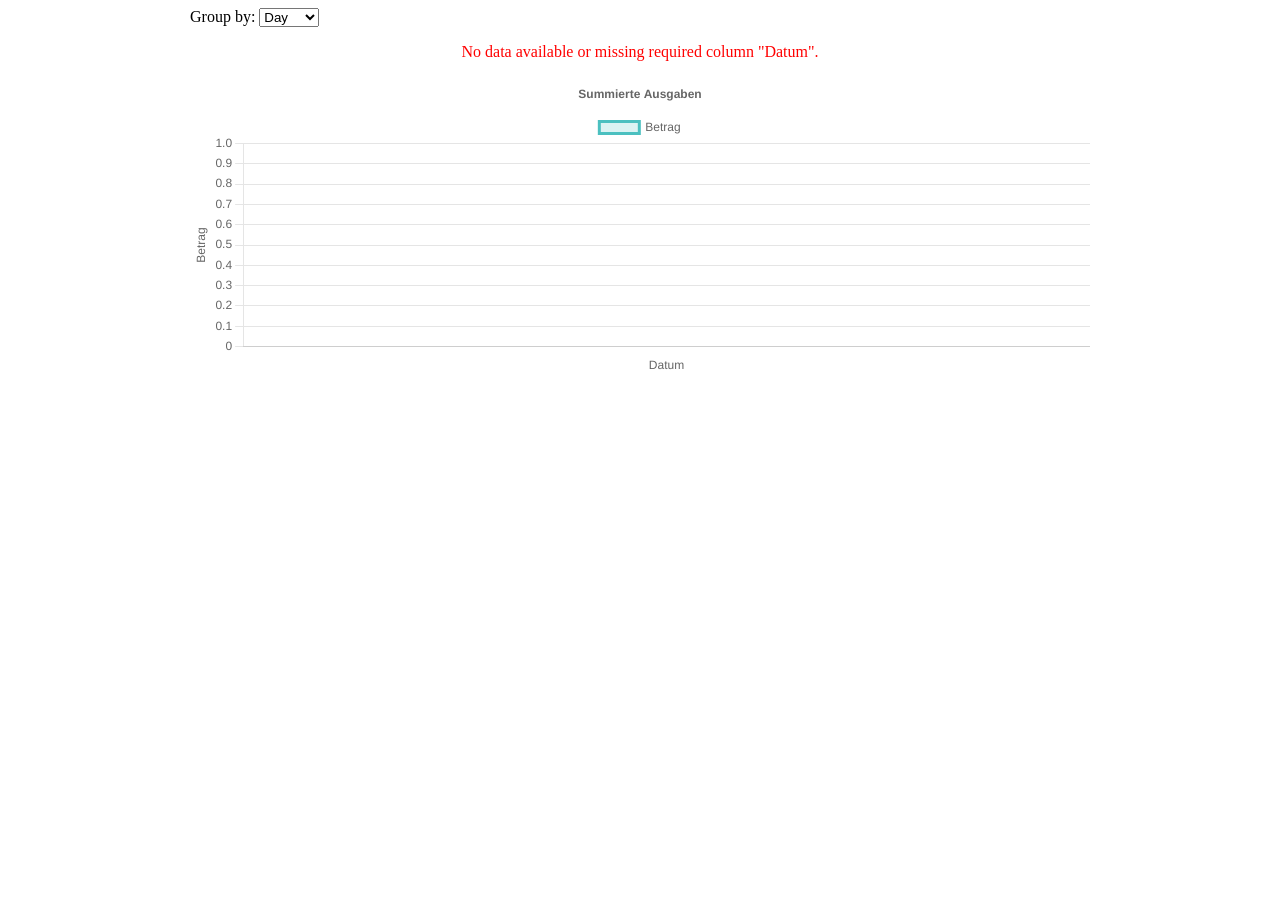
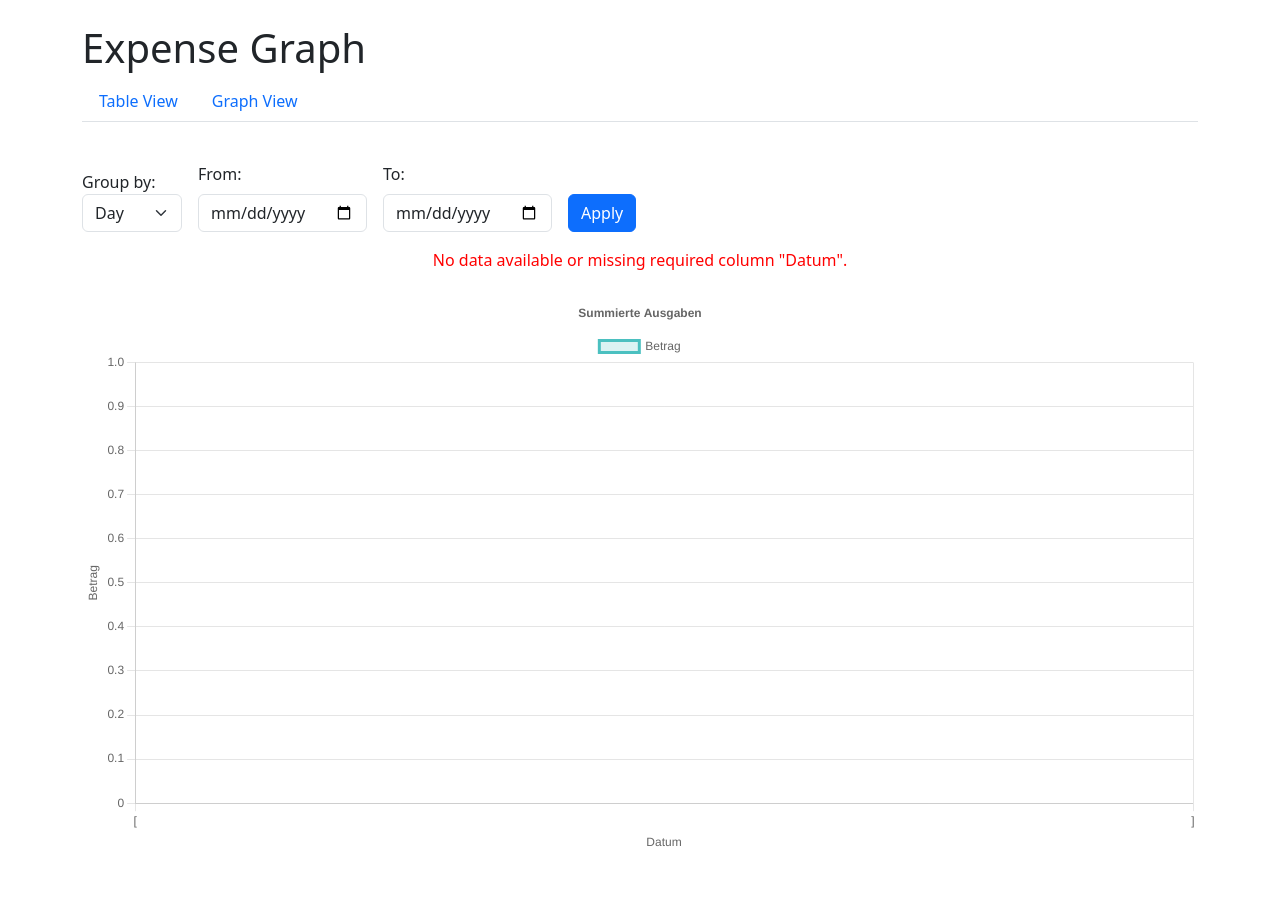
Before and after one commit to artemis-mike/AndroMoney-WebFrontend, a Flask app: page /graph in a window 1280 px wide. Before the commit the page ends 370 px from the top, so only its background shows below. Run offline with Flask 3, Linux system fonts and the light colour scheme.

Commit message:
Graph view with time range selection

```diff
--- a/src/routes/graphs_routes.py
+++ b/src/routes/graphs_routes.py
@@ -12,16 +12,29 @@
 def daily_expense_graph():
   filename = request.args.get('file', 'example.csv')
   group_by = request.args.get('group_by', 'day')
+  start_date_str = request.args.get('start_date', '')
+  end_date_str = request.args.get('end_date', '')
   df = data_loader.load_data(filename)
   if df.empty or 'Datum' not in df.columns:
     error = 'No data available or missing required column "Datum".'
-    return render_template('graph_view.html', labels='[]', data='[]', group_by=group_by, file=filename, error=error)
+    return render_template('graph_view.html', labels='[]', data='[]', group_by=group_by, filename=filename, start_date=start_date_str, end_date=end_date_str, error=error)
   df = data_loader.enrich_date(df)
   df = data_loader.data_reorder(df)
   df.columns = df.columns.str.strip()
 
   df['Betrag'] = pd.to_numeric(df['Betrag'], errors='coerce')
   df = df.dropna(subset=['Betrag'])
+
+  # Date filtering
+  if start_date_str:
+    from datetime import datetime
+    start_date = datetime.strptime(start_date_str, "%Y-%m-%d").date()
+    df = df[df['Datum'].dt.date >= start_date]
+
+  if end_date_str:
+    from datetime import datetime
+    end_date = datetime.strptime(end_date_str, "%Y-%m-%d").date()
+    df = df[df['Datum'].dt.date <= end_date]
 
   # Grouping logic
   if group_by == 'day':
@@ -46,6 +59,16 @@
     labels = grouped['Datum'].astype(str).tolist()
 
   data = grouped['Betrag'].tolist()
-  print(df)
+  # print(df)
 
-  return render_template('graph_view.html', labels=json.dumps(labels), data=json.dumps(data), group_by=group_by, file=filename, error=None)
+  return render_template(
+    'graph_view.html',
+    labels=labels,
+    data=data,
+    group_by=group_by,
+    filename=filename,
+    active='graph',
+    start_date=start_date_str,
+    end_date=end_date_str,
+    error=None
+  )
--- a/src/routes/main_routes.py
+++ b/src/routes/main_routes.py
@@ -46,5 +46,6 @@
     all_columns=list(df.columns),
     selected_columns=selected_columns,
     start_date=start_date_str,
-    end_date=end_date_str
+    end_date=end_date_str,
+    active='table'
   )
--- a/src/templates/data_table.html
+++ b/src/templates/data_table.html
@@ -10,6 +10,7 @@
 <div class="container mt-4">
   <h1>Expense Data</h1>
 
+  {% include 'menu.html' with context %}
 
 
 <form method="get" class="mb-3 row g-3 align-items-end">
--- a/src/templates/graph_view.html
+++ b/src/templates/graph_view.html
@@ -3,28 +3,50 @@
 <head>
   <meta charset="UTF-8" />
   <title>Interactive Daily Expenses Graph</title>
+  <link href="https://cdn.jsdelivr.net/npm/bootstrap@5.3.0/dist/css/bootstrap.min.css" rel="stylesheet">
+  <link rel="stylesheet" href="{{ url_for('static', filename='styles.css') }}">
+  <script src="https://cdn.jsdelivr.net/npm/bootstrap@5.3.0/dist/js/bootstrap.bundle.min.js"></script>
   <script src="https://cdn.jsdelivr.net/npm/chart.js"></script>
 </head>
 <body>
-  <form method="get" id="groupForm" style="width:90%;max-width:900px;margin:auto;margin-bottom:1em;">
+  <div class="container mt-4">
+    <h1>Expense Graph</h1>
+    {% include 'menu.html' with context %}
+    <form method="get" id="groupForm" class="mb-3 row g-3 align-items-end">
+      <div class="row g-3 align-items-end">
+        <div class="col-auto">
           <label for="group_by">Group by:</label>
-    <select name="group_by" id="group_by" onchange="document.getElementById('groupForm').submit();">
+          <select name="group_by" id="group_by" class="form-select" onchange="document.getElementById('groupForm').submit();">
             <option value="day" {% if group_by == 'day' %}selected{% endif %}>Day</option>
             <option value="week" {% if group_by == 'week' %}selected{% endif %}>Week</option>
             <option value="month" {% if group_by == 'month' %}selected{% endif %}>Month</option>
           </select>
-    <input type="hidden" name="file" value="{{ file }}">
+        </div>
+        <div class="col-auto">
+          <label for="start_date" class="form-label">From:</label>
+          <input type="date" id="start_date" name="start_date" class="form-control" value="{{ start_date }}">
+        </div>
+        <div class="col-auto">
+          <label for="end_date" class="form-label">To:</label>
+          <input type="date" id="end_date" name="end_date" class="form-control" value="{{ end_date }}">
+        </div>
+        <div class="col-auto">
+          <button type="submit" class="btn btn-primary">Apply</button>
+        </div>
+        <input type="hidden" name="file" value="{{ filename }}">
+      </div>
     </form>
     {% if error %}
       <div style="color: red; text-align: center; margin-bottom: 1em;">{{ error }}</div>
     {% endif %}
-  <div style="width: 90%; max-width: 900px; margin: auto;">
-    <canvas id="expenseChart" height="100"></canvas>
+  </div>
+  <div class="container mt-4">
+    <canvas id="expenseChart"></canvas>
   </div>
 
   <script>
-    const labels = {{ labels | safe }};
-    const data = {{ data | safe }};
+    const labels = JSON.parse('{{ labels | tojson | safe }}');
+    const data = JSON.parse('{{ data | tojson | safe }}');
     const ctx = document.getElementById('expenseChart').getContext('2d');
     new Chart(ctx, {
       type: 'line',
--- /dev/null
+++ b/src/templates/menu.html
@@ -0,0 +1,15 @@
+{# Shared menu partial for switching between Table and Graph view #}
+<ul class="nav nav-tabs mb-4">
+  <li class="nav-item">
+    <a class="nav-link {% if active == 'table' %}active{% endif %}" aria-current="page"
+       href="/?file={{ filename }}{% if page %}&page={{ page }}{% endif %}{% if per_page %}&per_page={{ per_page }}{% endif %}{% if start_date %}&start_date={{ start_date }}{% endif %}{% if end_date %}&end_date={{ end_date }}{% endif %}{% for col in selected_columns %}&columns={{ col }}{% endfor %}">
+      Table View
+    </a>
+  </li>
+  <li class="nav-item">
+    <a class="nav-link {% if active == 'graph' %}active{% endif %}"
+       href="/graph?file={{ filename }}{% if start_date %}&start_date={{ start_date }}{% endif %}{% if end_date %}&end_date={{ end_date }}{% endif %}{% for col in selected_columns %}&columns={{ col }}{% endfor %}">
+      Graph View
+    </a>
+  </li>
+</ul>
```
Lines whose indentation alone changed are shown as unchanged.
